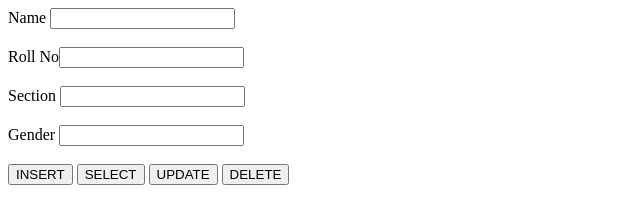
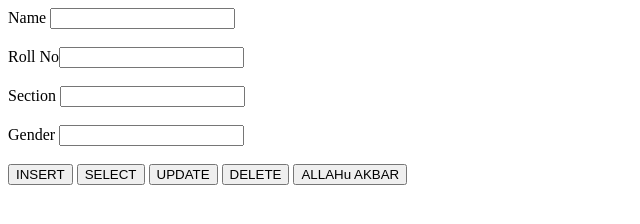
Before and after one commit to Rishit-5/Try-it-website, a plain HTML site: page html1.html in a window 1280 px wide. Shown: the whole page, without its empty margins (0-640 px from the left). Drawn offline with Linux system fonts and the light colour scheme.

Commit message:
peepeepoopoo

```diff
--- a/html1.html
+++ b/html1.html
@@ -15,6 +15,8 @@ Gender <input id="genbox" type="text"/></input><br><br>
 <button id="update">UPDATE</button>
 <button id="delete">DELETE</button>
 
+<button>ALLAHu AKBAR</button>
+
 <script src="https://www.gstatic.com/firebasejs/8.2.2/firebase-app.js"></script>
 <script src="https://www.gstatic.com/firebasejs/8.2.2/firebase-auth.js"></script>
 <script src="https://www.gstatic.com/firebasejs/8.2.2/firebase-database.js"></script>
```
